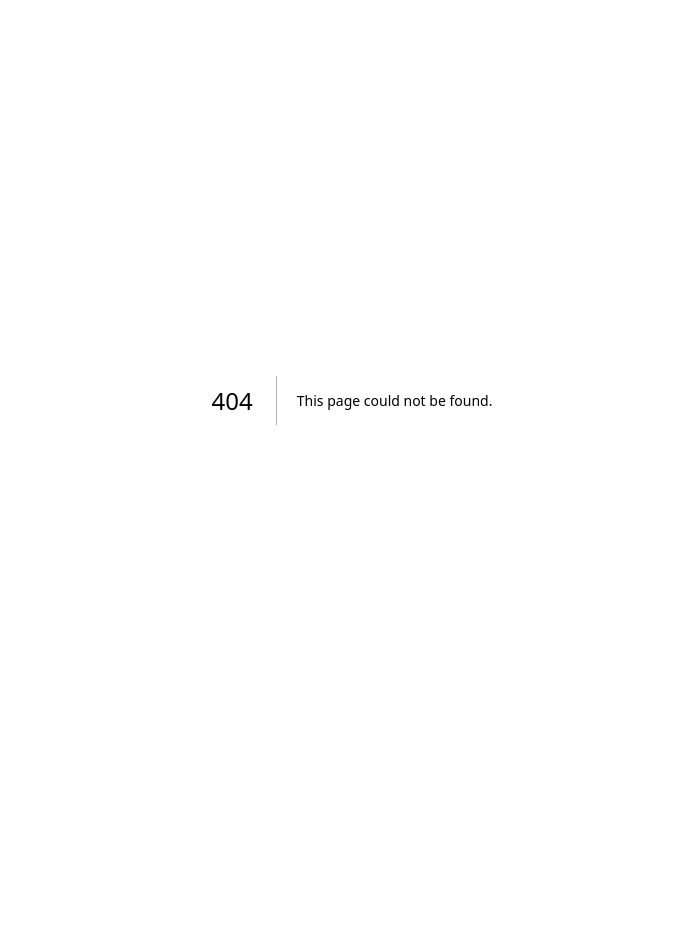
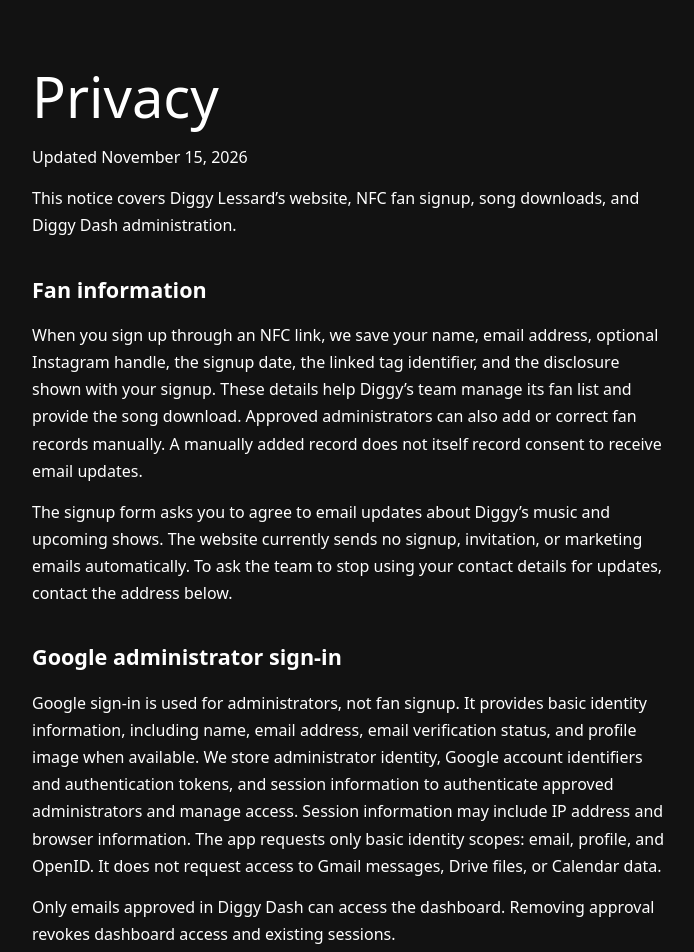
Before and after one commit to kornpop73/diggylessard-site, a Next.js app: page /privacy in a window 1280 px wide. Before the commit this address had no page. Shown: the top 952 px of the page, without its empty margins (288-982 px from the left). Before the commit the page ends 800 px from the top, so only its background shows below. Built offline with nearby package versions, Linux system fonts and the light colour scheme.

Commit message:
Publish factual privacy notice for fan signup and admin sign-in

```diff
--- a/src/app/globals.css
+++ b/src/app/globals.css
@@ -322,3 +322,6 @@ a {
     z-index: 10001;
   }
 }
+
+.privacy-link { margin-top:.65rem; font-size:.75rem; color:var(--diggy-purple); }
+.privacy-link a { text-decoration:underline; text-underline-offset:.2em; }
--- a/src/app/page.tsx
+++ b/src/app/page.tsx
@@ -1,6 +1,7 @@
 "use client";
 
 import Image from "next/image";
+import Link from "next/link";
 import { useCallback, useEffect, useRef, useState } from "react";
 
 const musicLinks = [
@@ -117,6 +118,7 @@ export default function Home() {
         <a className="booking-email" href="mailto:silvir@2birds.studio">
           silvir@2birds.studio
         </a>
+        <p className="privacy-link"><Link href="/privacy">Privacy</Link></p>
       </section>
 
       {isVideoOpen ? (
--- /dev/null
+++ b/src/app/privacy/page.tsx
@@ -0,0 +1,30 @@
+import type { Metadata } from "next";
+import Link from "next/link";
+import styles from "./privacy.module.css";
+
+export const metadata: Metadata = { title: "Privacy | Diggy Lessard", description: "How Diggy Lessard’s website uses fan signup and administrator sign-in information." };
+
+export default function PrivacyPage() {
+  return <main className={styles.page}>
+    <h1>Privacy</h1>
+    <p>Updated November 15, 2026</p>
+    <p>This notice covers Diggy Lessard’s website, NFC fan signup, song downloads, and Diggy Dash administration.</p>
+    <h2>Fan information</h2>
+    <p>When you sign up through an NFC link, we save your name, email address, optional Instagram handle, the signup date, the linked tag identifier, and the disclosure shown with your signup. These details help Diggy’s team manage its fan list and provide the song download. Approved administrators can also add or correct fan records manually. A manually added record does not itself record consent to receive email updates.</p>
+    <p>The signup form asks you to agree to email updates about Diggy’s music and upcoming shows. The website currently sends no signup, invitation, or marketing emails automatically. To ask the team to stop using your contact details for updates, contact the address below.</p>
+    <h2>Google administrator sign-in</h2>
+    <p>Google sign-in is used for administrators, not fan signup. It provides basic identity information, including name, email address, email verification status, and profile image when available. We store administrator identity, Google account identifiers and authentication tokens, and session information to authenticate approved administrators and manage access. Session information may include IP address and browser information. The app requests only basic identity scopes: email, profile, and OpenID. It does not request access to Gmail messages, Drive files, or Calendar data.</p>
+    <p>Only emails approved in Diggy Dash can access the dashboard. Removing approval revokes dashboard access and existing sessions.</p>
+    <h2>Cookies and operational information</h2>
+    <p>Essential cookies maintain administrator sessions and remember that a browser completed fan signup. Administrator sessions last up to eight hours; a signup download receipt lasts up to 24 hours. The receipt does not contain your name or email. Signup does not verify your identity or ownership of a tag.</p>
+    <p>The website uses short-lived hashed request counters to limit repeated submissions. Hosting and authentication services may process request and security logs, including IP addresses and browser information. We have not added advertising trackers to this signup or download flow.</p>
+    <h2>Storage and access</h2>
+    <p>Vercel hosts the website and stores the shared song in private Vercel Blob storage. Neon stores fan records and administrator authentication data. Google processes administrator sign-in. These services process information to operate the website. Approved administrators can view, edit, delete, and export fan contact records; contact details are not shown to other fans or stored on the physical NFC tag.</p>
+    <h2>Keeping and removing information</h2>
+    <p>Fan records remain until removed by an administrator or in response to a request handled by the team. Session and download-receipt access expires as described above. Service logs, backups, and older private song uploads may remain separately under the services’ or team’s storage practices; deleting a dashboard record does not promise immediate removal from every backup or log.</p>
+    <p>To request access to, correction of, or deletion of your information, or ask a privacy question, email <a href="mailto:silvir@2birds.studio">silvir@2birds.studio</a>, the contact listed on Diggy’s website. Include enough information to identify the relevant record; the team may need to confirm your request.</p>
+    <h2>Other websites</h2>
+    <p>Links to music, video, and social services lead to other websites with their own privacy practices.</p>
+    <p><Link href="/">Visit Diggy’s website</Link></p>
+  </main>;
+}
--- /dev/null
+++ b/src/app/privacy/privacy.module.css
@@ -0,0 +1,5 @@
+.page { max-width:48rem; margin:0 auto; padding:clamp(1.5rem,5vw,4rem); line-height:1.7; overflow-wrap:anywhere; }
+.page h1 { font-size:clamp(2rem,6vw,3.5rem); line-height:1.15; margin-bottom:1rem; }
+.page h2 { font-size:1.35rem; margin:2rem 0 .65rem; font-weight:600; }
+.page p { margin:.85rem 0; }
+.page a { color:#b39aff; text-decoration:underline; text-underline-offset:.2em; }
```
